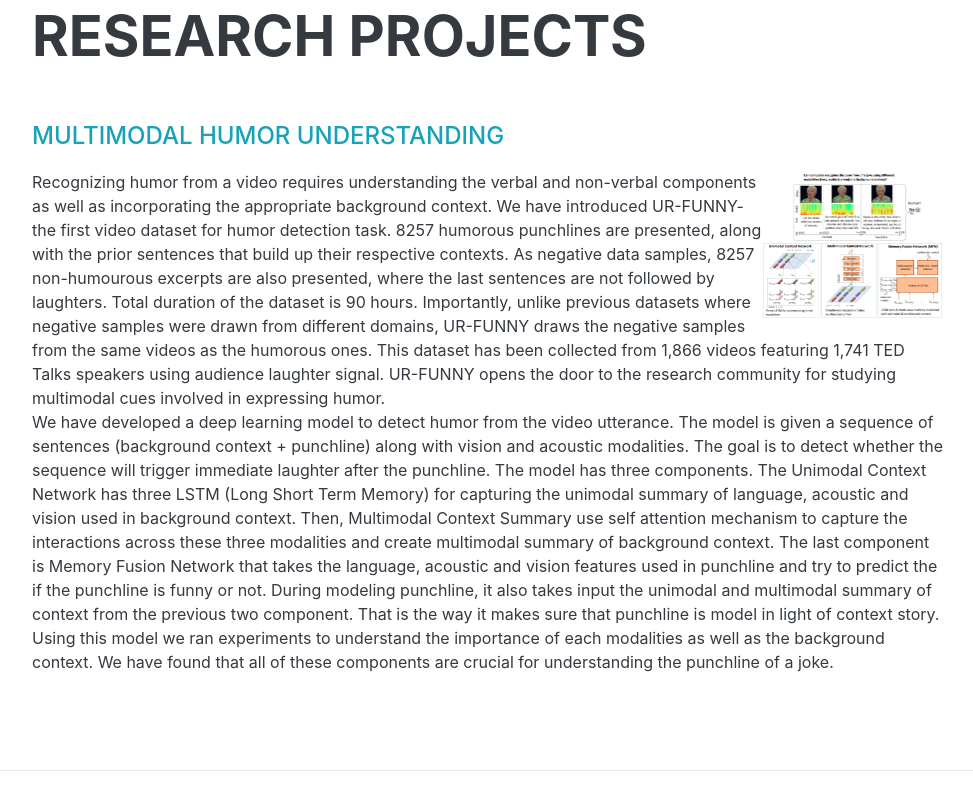
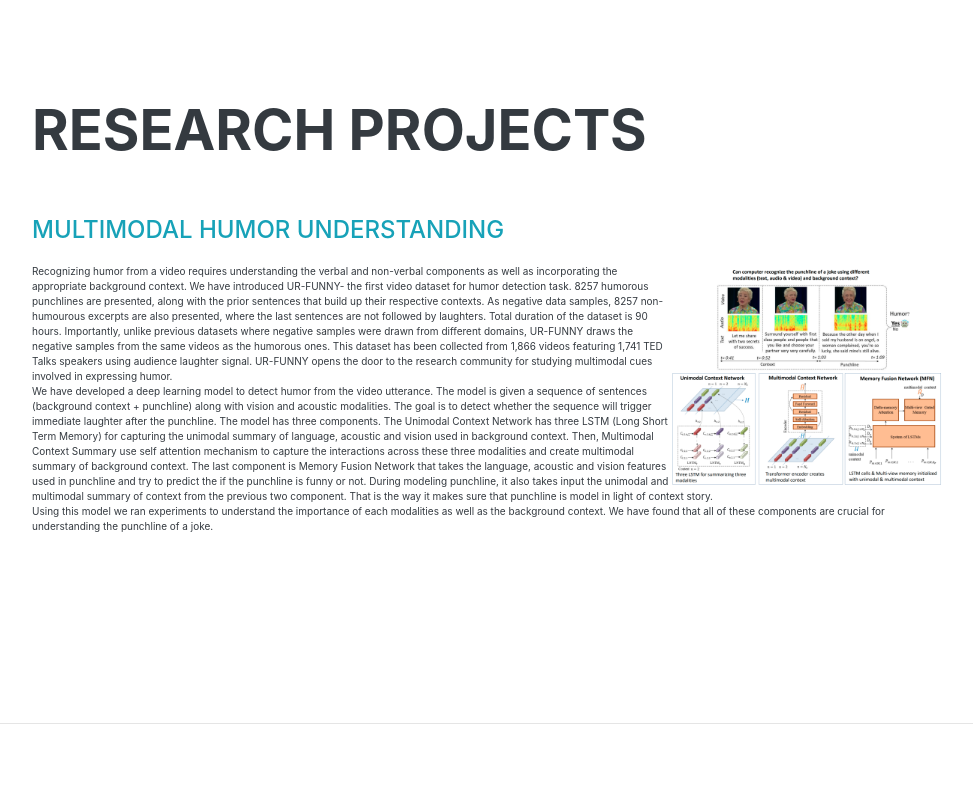
Before and after one commit to matalvepu/kamrul.hasan.github.io, a website: page dist/index.html in a window 1280 px wide. Shown: the part 2783-3593 px from the top of the page, without its empty margins (288-1261 px from the left). Drawn offline with nearby package versions, Linux system fonts and the light colour scheme; a web font is replaced by a local one.

```diff
--- a/dist/index.html
+++ b/dist/index.html
@@ -149,8 +149,8 @@
                     <h2 class="mb-5">Research Projects</h2>
                     <div class="subheading mb-3"> <span class="text-primary">Multimodal Humor Understanding</span></div>
 
-                    <p >
-                    <img src="assets/img/urfunny.png" style="width:20%;height:15%; float: right; " />
+                    <p style="font-size:10px;">
+                    <img src="assets/img/urfunny.png" style="width:30%;height:20%; float: right; " />
                     Recognizing humor from a video requires understanding the verbal and non-verbal components as well as incorporating the appropriate background context. We have introduced UR-FUNNY- the first video dataset for humor detection task. 8257 humorous punchlines are presented, along with the prior sentences that build up their respective contexts. As negative data samples, 8257 non-humourous excerpts are also presented, where the last sentences are not followed by laughters. Total duration of the dataset is 90 hours. Importantly, unlike previous datasets where negative samples were drawn from different domains, UR-FUNNY draws the negative samples from the same videos as the humorous ones. This dataset has been collected from 1,866 videos featuring 1,741 TED Talks speakers using audience laughter signal. UR-FUNNY opens the door to the research community for studying multimodal cues involved in expressing humor.</br>
 
                     We have developed a deep learning model to detect humor from the video utterance. The model is given a sequence of sentences (background context + punchline) along with vision and acoustic modalities. The goal is to detect whether the sequence will trigger immediate laughter after the punchline. The model has three components. The Unimodal Context Network has three LSTM (Long Short Term Memory) for capturing the unimodal summary of language, acoustic and vision used in background context. Then, Multimodal Context Summary use self attention mechanism to capture the interactions across these three modalities and create multimodal summary of background context. The last component is Memory Fusion Network that takes the language, acoustic and vision features used in punchline and try to predict the if the punchline is funny or not. During modeling punchline, it also takes input the unimodal and multimodal summary of context from the previous two component. That is the way it makes sure that punchline is model in light of context story. </br>
```
